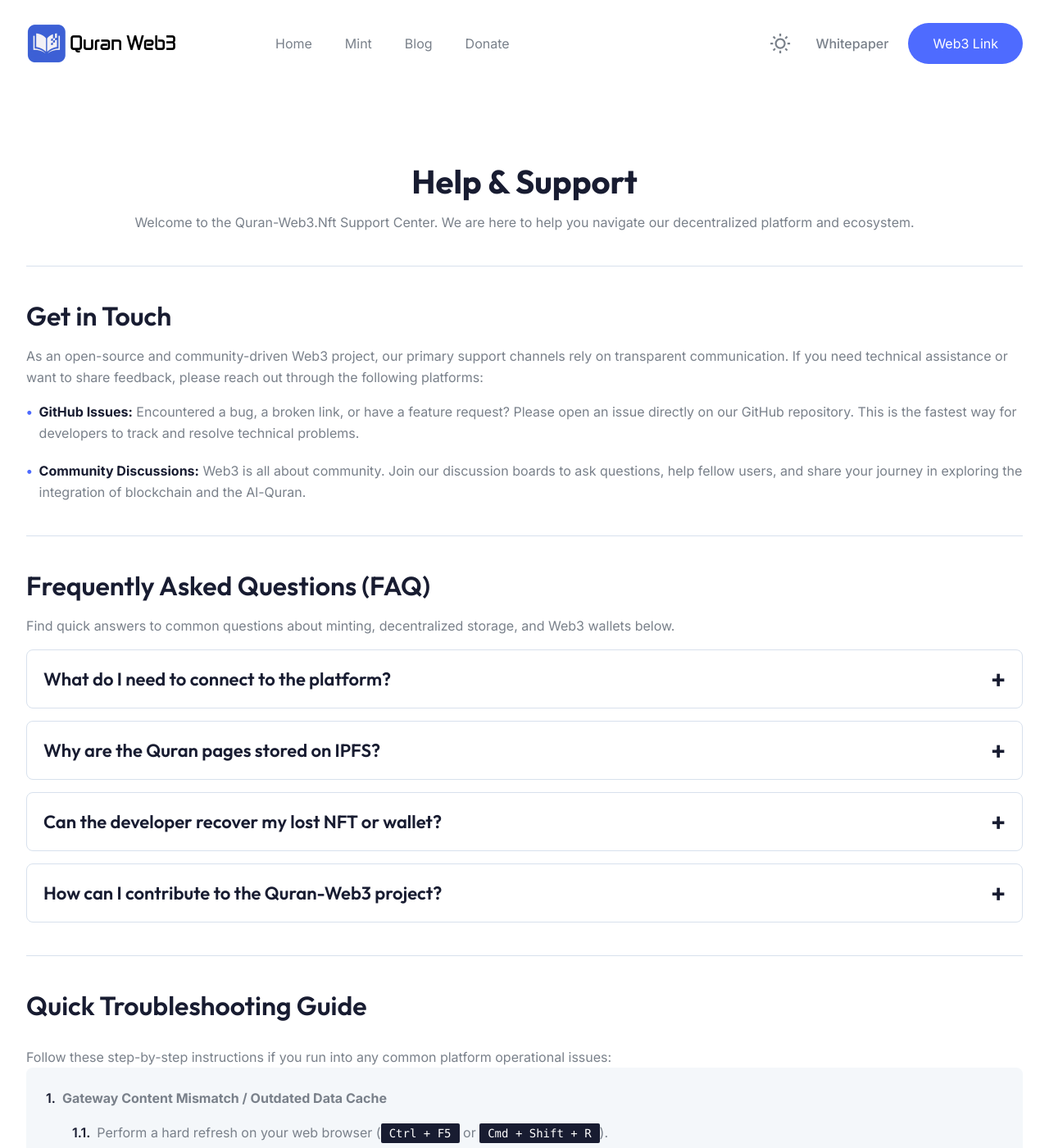
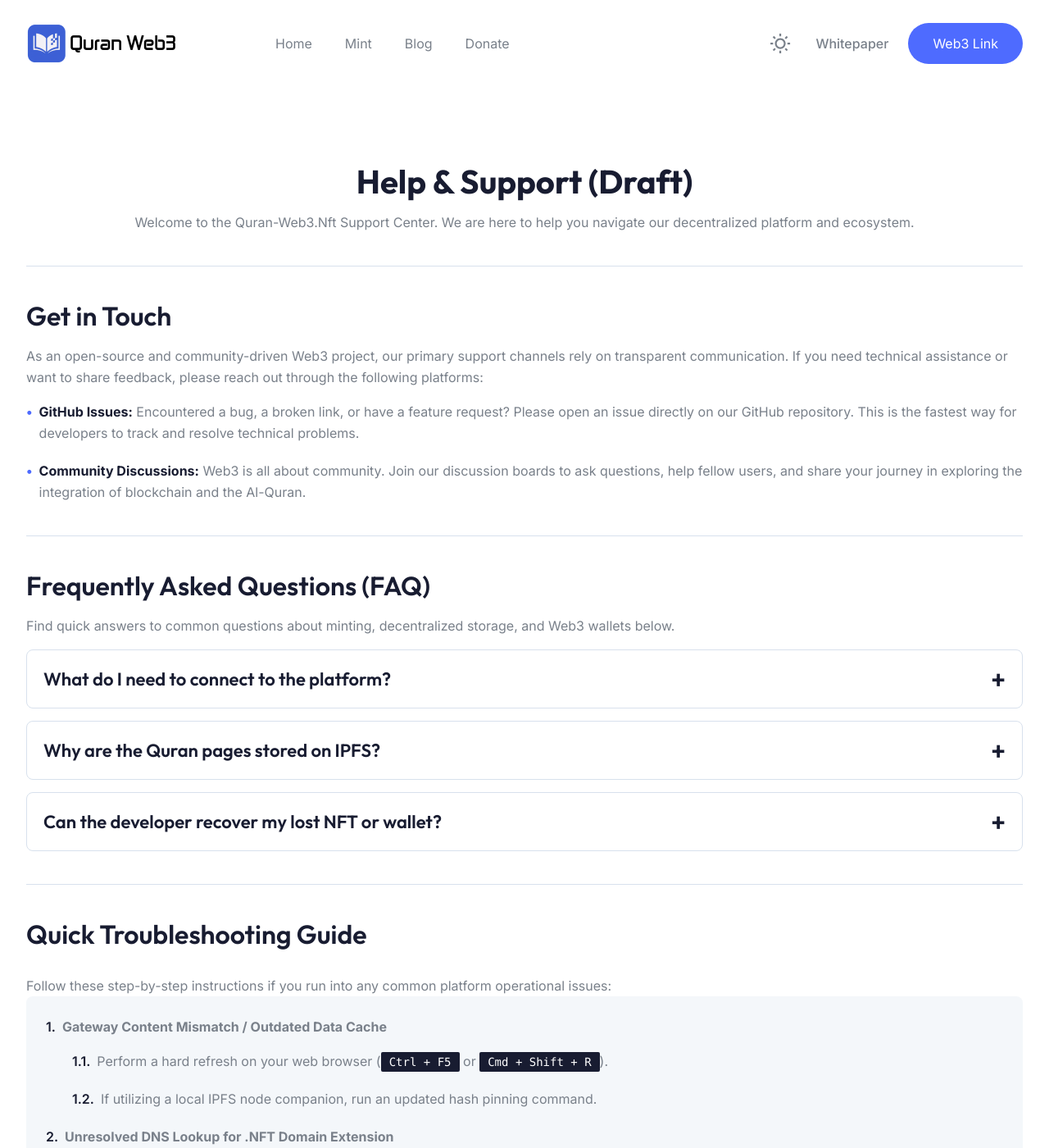
Before and after one commit to quran-web3/quran-web3.github.io, a Jekyll site: the page support.html, which Jekyll copies as it is, in a window 1280 px wide and 1400 px high. Shown: the whole window at 82% size. Built offline with Jekyll 4.4.1, drawn with Linux system fonts in a browser that asks for light colours.

Commit message:
Update support.html

```diff
--- a/support.html
+++ b/support.html
@@ -77,7 +77,7 @@
                     <!-- Main Post Section Style Wrapper -->
                     <div class="animate_top rounded-md shadow-solid-13 bg-white dark:bg-blacksection border border-stroke dark:border-strokedark p-7.5 md:p-10">
 
-                    <h1 class="sj _j gk kk wm ac" style="text-align: center;">Help & Support</h1>
+                    <h1 class="sj _j gk kk wm ac" style="text-align: center;">Help & Support (Draft)</h1>
                     <p class="dk pk ac" style="text-align: center;">Welcome to the Quran-Web3.Nft Support Center. We are here to help you navigate our decentralized platform and ecosystem.</p>
 
                     <hr class="cb ch pm" style="margin: 40px 0;" />
@@ -137,18 +137,6 @@
                             No. The Web3 ecosystem operates strictly on a self-custody basis. We do not have access to your private keys, seed phrases, or wallet interface. If you lose your recovery phrase, your assets cannot be restored by us or anyone else. Always store your private keys securely offline.
                         </div>
                     </div>
-
-                    <!-- FAQ Item 4 -->
-                    <div x-data="{ open: false }" class="hh rm _g ch pm sg ci ic" style="padding: 15px 20px; margin-bottom: 15px;">
-                        <button @click="open = !open" class="vd tc un wf ph ab sj wj fk kk wm">
-                            <span>How can I contribute to the Quran-Web3 project?</span>
-                            <span x-text="open ? '−' : '+'" class="ck"></span>
-                        </button>
-                        <div x-show="open" x-transition class="lc bh ch pm dk pk" style="margin-top: 15px; padding-top: 15px;">
-                            We welcome contributions from developers, designers, and enthusiasts! You can contribute by opening Pull Requests for code improvements, translating content, educating others in the "Tech" and "Insights" sections, or simply by giving us feedback on our community channels.
-                        </div>
-                    </div>
-
 
                     <hr class="cb ch pm" style="margin: 40px 0;" />
 
```
